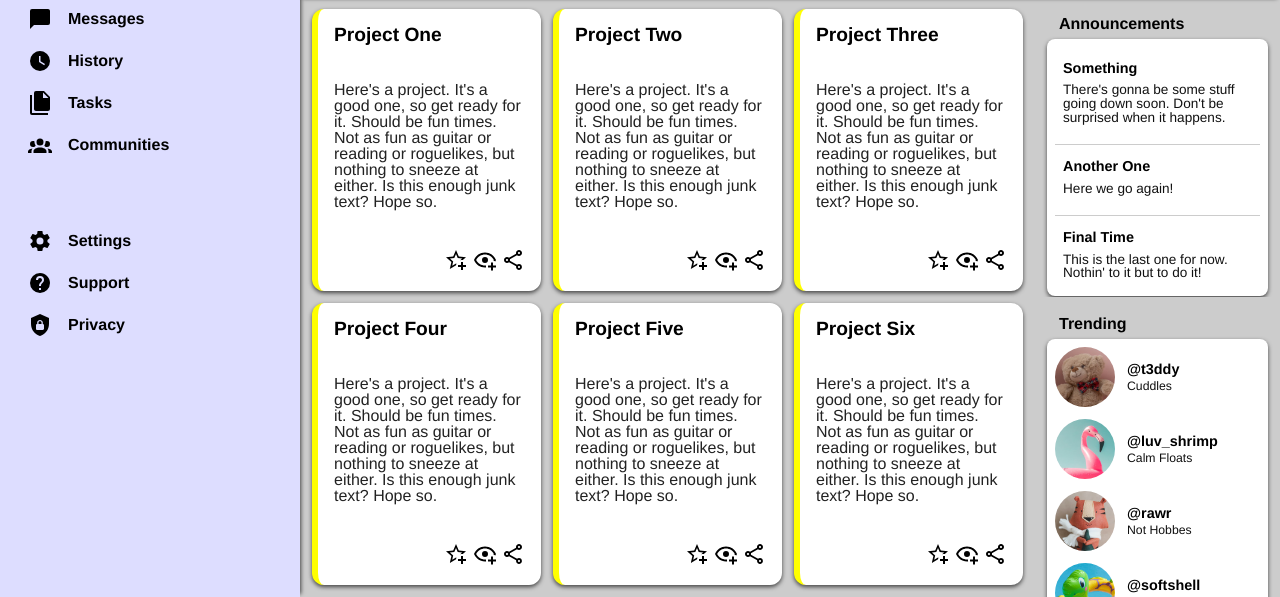
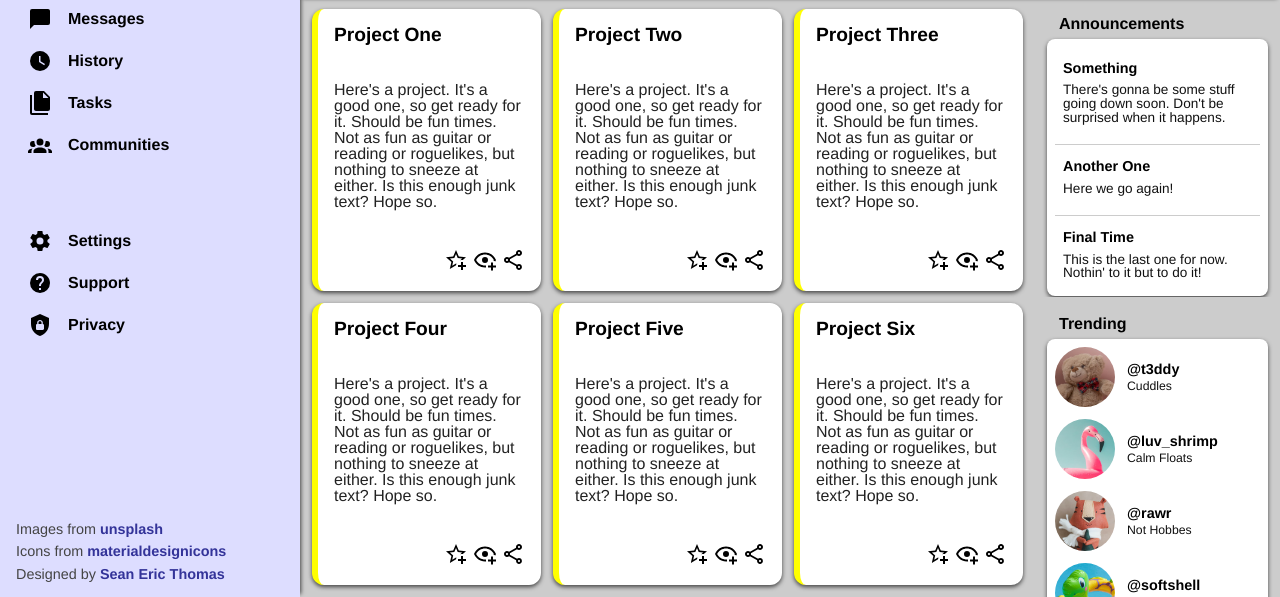
Before and after one commit to MongrelArchitect/admin-dashboard, a plain HTML site: page index.html in a window 1280 px wide. Shown: the part 203-800 px from the top of the page. Drawn offline with Linux system fonts and the light colour scheme.

Commit message:
Add attributions

```diff
--- a/index.html
+++ b/index.html
@@ -50,6 +50,24 @@
             <li><img src="./images/support.svg" alt="">Support</li>
             <li><img src="./images/privacy.svg" alt="">Privacy</li>
           </ul>
+        </div>
+        <div class="attribution">
+          <p>Images from
+            <a target="_blank" href="https://unsplash.com/">unsplash</a>
+          </p>
+          <p>Icons from
+            <a
+              target="_blank"
+              href="https://materialdesignicons.com/"
+            >materialdesignicons
+            </a>
+          </p>
+          <p>Designed by
+            <a
+              target="_blank"
+              href="http://www.seanericthomas.com/"
+            >Sean Eric Thomas</a>
+          </p>
         </div>
       </div>
       <div class="content">
--- a/styles/style.css
+++ b/styles/style.css
@@ -79,6 +79,21 @@ body {
   font-weight: bold;
 }
 
+.attribution {
+  color: #444;
+  display: flex;
+  font-size: 0.9rem;
+  margin-top: auto;
+  flex-direction: column;
+  gap: 8px;
+}
+
+.attribution a {
+  color: #339;
+  font-weight: bold;
+  text-decoration: none;
+}
+
 .container {
   display: grid;
   grid-template: clamp(150px, 25%, 200px) 3fr / clamp(200px, 25%, 300px) 3fr;
@@ -116,7 +131,7 @@ body {
 }
 
 .greeting p {
-  font-size: 1.3rem;
+  font-size: 1.5rem;
 }
 
 .header {
```
